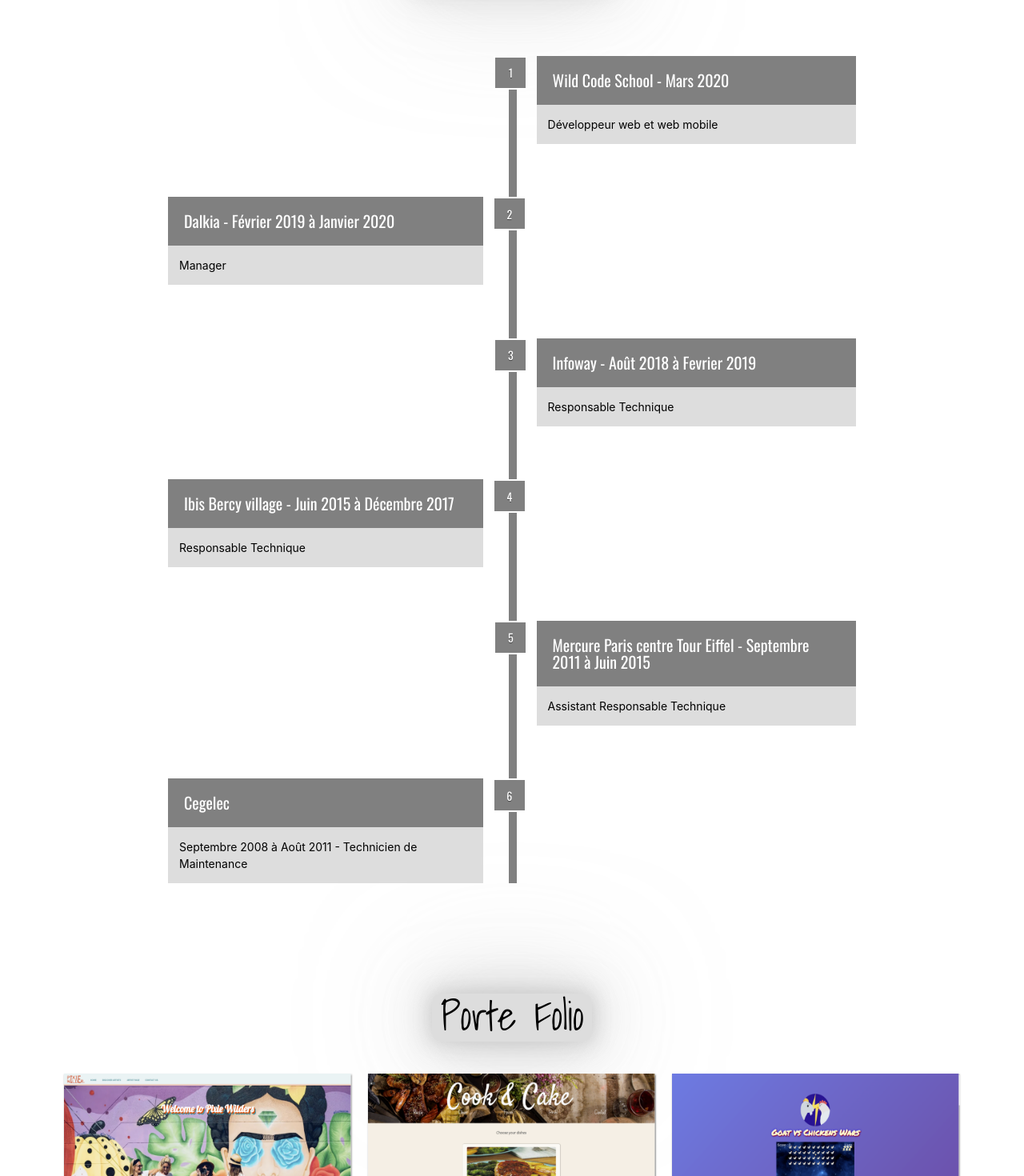
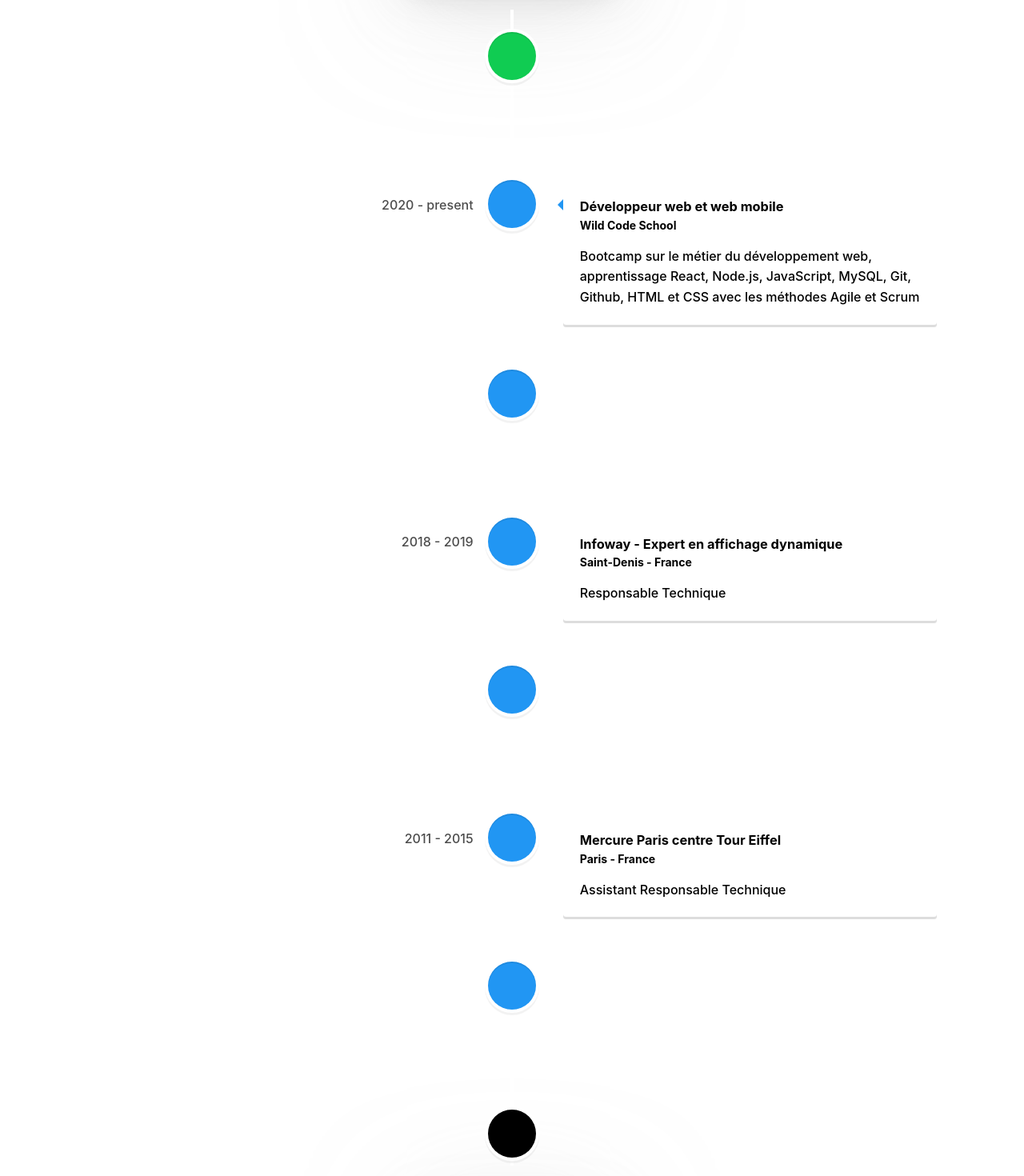
Before and after one commit to Mamednoor/portfolio, a React (Create React App) app: page / in a window 1280 px wide. Shown: the part 1300-2770 px from the top of the page at 80% size. Built offline with nearby package versions, Linux system fonts and the light colour scheme.

Commit message:
remplacement du timeline avec rajout des dependences

```diff
--- a/package.json
+++ b/package.json
@@ -18,6 +18,7 @@
     "react-router-dom": "^5.2.0",
     "react-scripts": "3.4.1",
     "react-scroll": "^1.7.16",
+    "react-vertical-timeline-component": "^3.0.0",
     "styled-button-component": "^4.0.0",
     "styled-components": "^5.1.1"
   },
--- a/src/components/pages/Experience.js
+++ b/src/components/pages/Experience.js
@@ -1,49 +1,96 @@
-import React from "react";
-
+import React from 'react'
+import { VerticalTimeline, VerticalTimelineElement } from "react-vertical-timeline-component";
+import "react-vertical-timeline-component/style.min.css";
 import "../stylesheet/Experience.css";
 
 function Experience() {
   return (
     <section className="section-content" id="Experience">
       <div className="PageTags">Experiences</div>
-      <div class="wrapper">
-        <div class="timeline">
-          <dl class="hr-guide-step">
-            <dt class="hr-guide-step_title">Wild Code School - Mars 2020</dt>
-            <dd class="hr-guide-step_text">Développeur web et web mobile</dd>
-          </dl>
-          <dl class="hr-guide-step">
-            <dt class="hr-guide-step_title">
-              Dalkia - Février 2019 à Janvier 2020
-            </dt>
-            <dd class="hr-guide-step_text">Manager</dd>
-          </dl>
-          <dl class="hr-guide-step">
-            <dt class="hr-guide-step_title">
-              Infoway - Août 2018 à Fevrier 2019
-            </dt>
-            <dd class="hr-guide-step_text">Responsable Technique</dd>
-          </dl>
-          <dl class="hr-guide-step">
-            <dt class="hr-guide-step_title">
-              Ibis Bercy village - Juin 2015 à Décembre 2017
-            </dt>
-            <dd class="hr-guide-step_text">Responsable Technique</dd>
-          </dl>
-          <dl class="hr-guide-step">
-            <dt class="hr-guide-step_title">
-              Mercure Paris centre Tour Eiffel - Septembre 2011 à Juin 2015
-            </dt>
-            <dd class="hr-guide-step_text">Assistant Responsable Technique</dd>
-          </dl>
-          <dl class="hr-guide-step">
-            <dt class="hr-guide-step_title">Cegelec</dt>
-            <dd class="hr-guide-step_text">
-              Septembre 2008 à Août 2011 - Technicien de Maintenance
-            </dd>
-          </dl>
-        </div>
-      </div>
+      <VerticalTimeline>
+      <VerticalTimelineElement
+        className="vertical-timeline-element--work"
+        date="2020 - present"
+        iconStyle={{ background: "rgb(16, 204, 82)", color: "#fff" }}
+      >
+        <h3 className="vertical-timeline-element-title">Dans votre entreprise peut-être</h3>
+        <h4 className="vertical-timeline-element-subtitle">Développeur Fullstack</h4>
+        <p>
+          Dans votre entreprise, avec vos missions.
+        </p>
+      </VerticalTimelineElement>
+      <VerticalTimelineElement
+        className="vertical-timeline-element--work"
+        contentArrowStyle={{ borderRight: "7px solid  rgb(33, 150, 243)" }}
+        date="2020 - present"
+        iconStyle={{ background: "rgb(33, 150, 243)", color: "#fff" }}
+      >
+        <h3 className="vertical-timeline-element-title">Développeur web et web mobile</h3>
+        <h4 className="vertical-timeline-element-subtitle">Wild Code School</h4>
+        <p>
+        Bootcamp sur le métier du développement web, apprentissage React, Node.js, JavaScript, MySQL, Git,
+Github, HTML et CSS avec les méthodes Agile et Scrum
+        </p>
+      </VerticalTimelineElement>
+      <VerticalTimelineElement
+        className="vertical-timeline-element--work"
+        date="2019 - 2020"
+        iconStyle={{ background: "rgb(33, 150, 243)", color: "#fff" }}
+      >
+        <h3 className="vertical-timeline-element-title">Dalkia</h3>
+        <h4 className="vertical-timeline-element-subtitle">
+          Paris - France
+        </h4>
+        <p>
+          Manager
+        </p>
+      </VerticalTimelineElement>
+      <VerticalTimelineElement
+        className="vertical-timeline-element--work"
+        date="2018 - 2019"
+        iconStyle={{ background: "rgb(33, 150, 243)", color: "#fff" }}
+      >
+        <h3 className="vertical-timeline-element-title">Infoway - Expert en affichage dynamique</h3>
+        <h4 className="vertical-timeline-element-subtitle">Saint-Denis - France</h4>
+        <p>Responsable Technique</p>
+      </VerticalTimelineElement>
+      <VerticalTimelineElement
+        className="vertical-timeline-element--work"
+        date="2015 - 2017"
+        iconStyle={{ background: "rgb(33, 150, 243)", color: "#fff" }}
+      >
+        <h3 className="vertical-timeline-element-title">Ibis Bercy village</h3>
+        <h4 className="vertical-timeline-element-subtitle">
+          Paris - France
+        </h4>
+        <p>Responsable Technique</p>
+      </VerticalTimelineElement>
+      <VerticalTimelineElement
+        className="vertical-timeline-element--education"
+        date="2011 - 2015"
+        iconStyle={{ background: "rgb(33, 150, 243)", color: "#fff" }}
+      >
+        <h3 className="vertical-timeline-element-title">
+          Mercure Paris centre Tour Eiffel
+        </h3>
+        <h4 className="vertical-timeline-element-subtitle">Paris - France</h4>
+        <p>Assistant Responsable Technique</p>
+      </VerticalTimelineElement>
+      <VerticalTimelineElement
+        className="vertical-timeline-element--education"
+        date="2008 2011"
+        iconStyle={{ background: "rgb(33, 150, 243)", color: "#fff" }}
+      >
+        <h3 className="vertical-timeline-element-title">
+          Cegelec
+        </h3>
+        <h4 className="vertical-timeline-element-subtitle">Creteil / Nanterre - France</h4>
+        <p>Technicien de maintenance</p>
+      </VerticalTimelineElement>
+      <VerticalTimelineElement
+        iconStyle={{ background: "black", color: "#fff" }}
+      />
+    </VerticalTimeline>
     </section>
   );
 }
```
Also changed, not shown: 1 other file (tests, documents, lock files or other folders).
